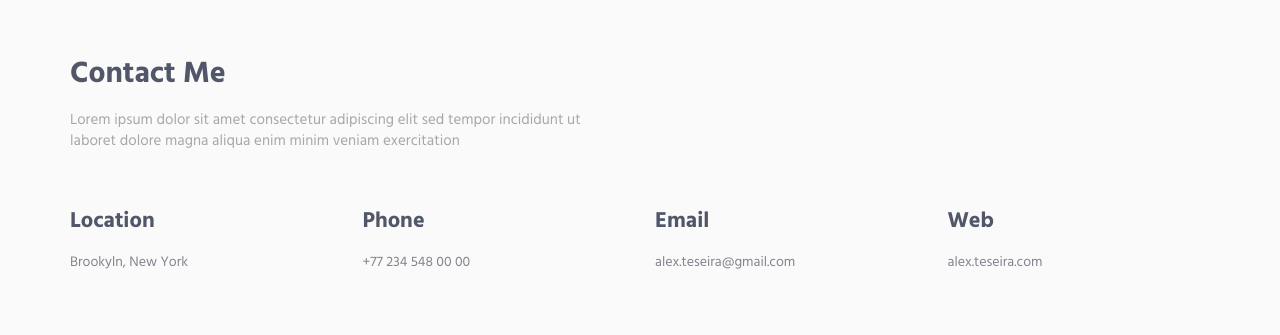
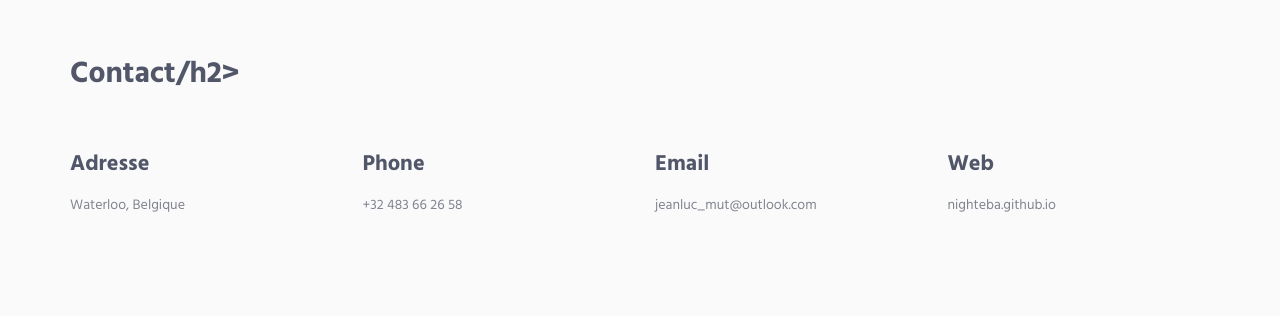
Before and after one commit to Nighteba/nighteba.github.io, a plain HTML site: page index.html in a window 1280 px wide. Shown: the part 3337-3672 px from the top of the page. Drawn offline with Linux system fonts and the light colour scheme.

Commit message:
Update index.html

```diff
--- a/index.html
+++ b/index.html
@@ -320,28 +320,28 @@
                 <div class="container content-lg">
                     <div class="row margin-b-40">
                         <div class="col-sm-6">
-                           <h2>Contact Me</h2>
-                            <p>Lorem ipsum dolor sit amet consectetur adipiscing elit sed tempor incididunt ut laboret dolore magna aliqua enim minim veniam exercitation</p>
+                           <h2>Contact/h2>
+                            <p></p>
                         </div>
                     </div>
                     <!--// end row -->
 
                     <div class="row">
                         <div class="col-md-3 col-xs-6 md-margin-b-30">
-                            <h4>Location</h4>
-                            <a href="#">Brookyln, New York</a>
+                            <h4>Adresse</h4>
+                            <a href="#">Waterloo, Belgique</a>
                         </div>
                         <div class="col-md-3 col-xs-6 md-margin-b-30">
                             <h4>Phone</h4>
-                            <a href="#">+77 234 548 00 00</a>
+                            <a href="#">+32 483 66 26 58</a>
                         </div>
                         <div class="col-md-3 col-xs-6">
                             <h4>Email</h4>
-                            <a href="mailto:#">alex.teseira@gmail.com</a>
+                            <a href="mailto:jeanluc_mut@outlook.com">jeanluc_mut@outlook.com</a>
                         </div>
                         <div class="col-md-3 col-xs-6">
                             <h4>Web</h4>
-                            <a href="#">alex.teseira.com</a>
+                            <a href="#">nighteba.github.io</a>
                         </div>
                     </div>
                     <!--// end row -->
```
